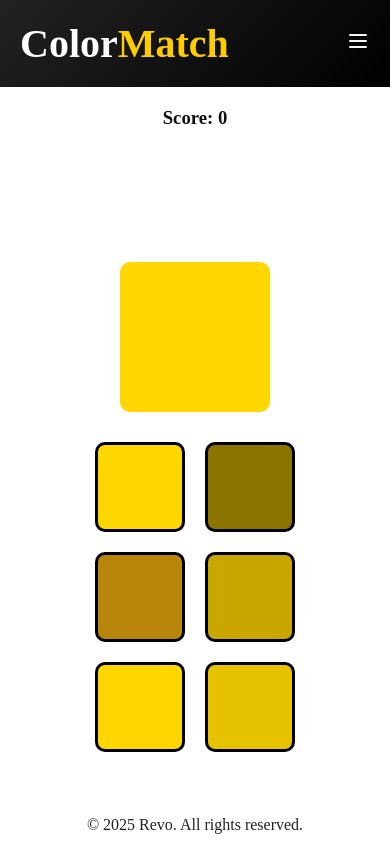
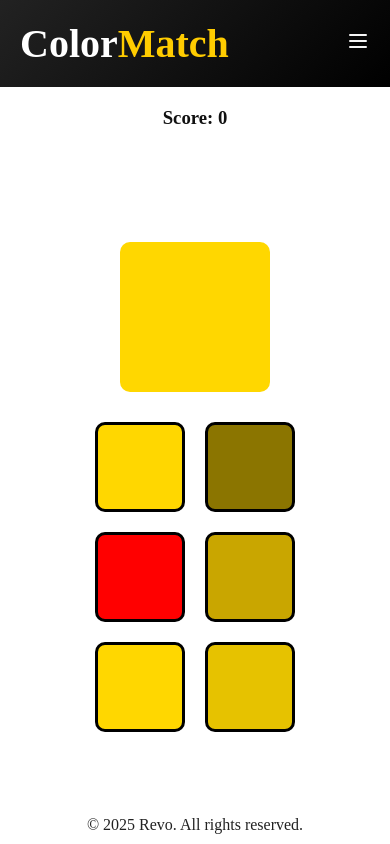
Before and after one commit to Oghenerevo/colorGame, a React (Vite) app: page / in a window 390 px wide. Built offline with nearby package versions, Linux system fonts and the light colour scheme.

Commit message:
fix:fixed responsiveness of game home page

```diff
--- a/src/App.css
+++ b/src/App.css
@@ -70,7 +70,6 @@ h1 span {
 }
 
 .game-board {
-  /* border: solid blue; */
   margin-block-start: 50px;
   position: fixed;
   top: 50%;
@@ -127,7 +126,7 @@ h1 span {
 }
 
 .three {
-  background: #B8860B;
+  background: red;
 }
 
 .four {
@@ -185,7 +184,7 @@ footer {
 
 @media screen and (max-width: 402px) {
   .game-board {
-    margin-block-start: 100px;
+    margin-block-start: 80px;
   }
 
   .options {
```
